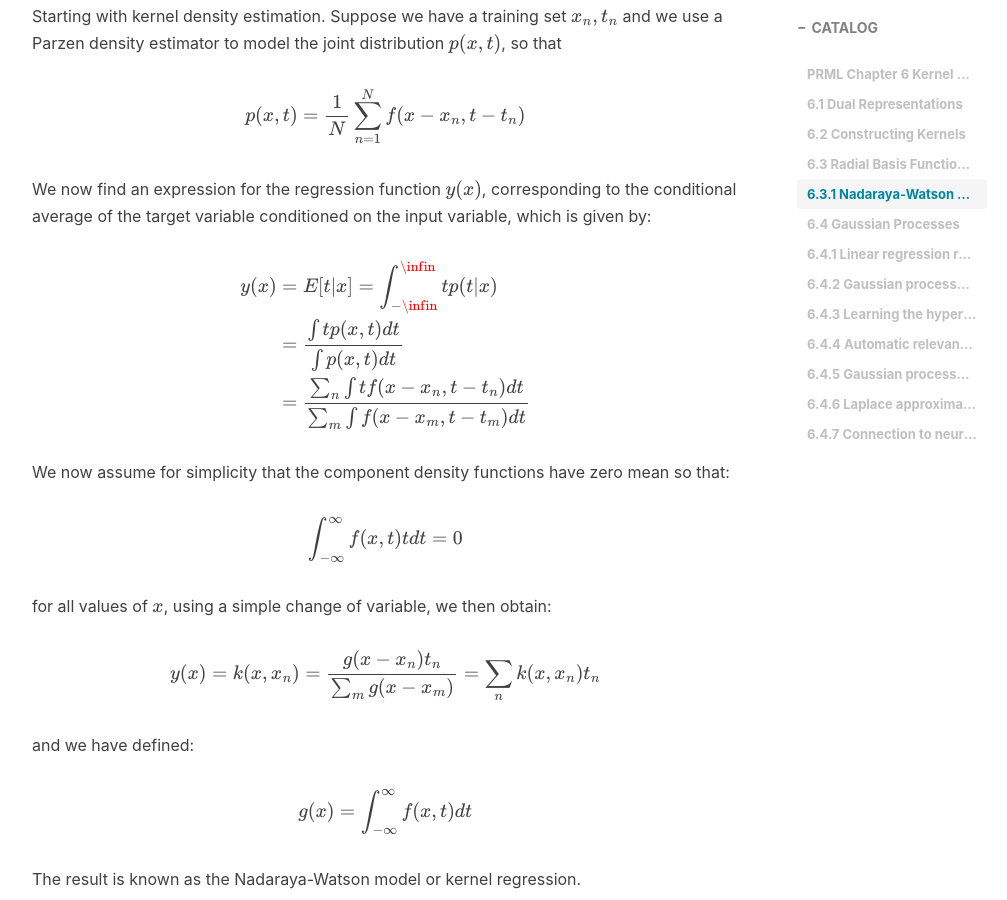
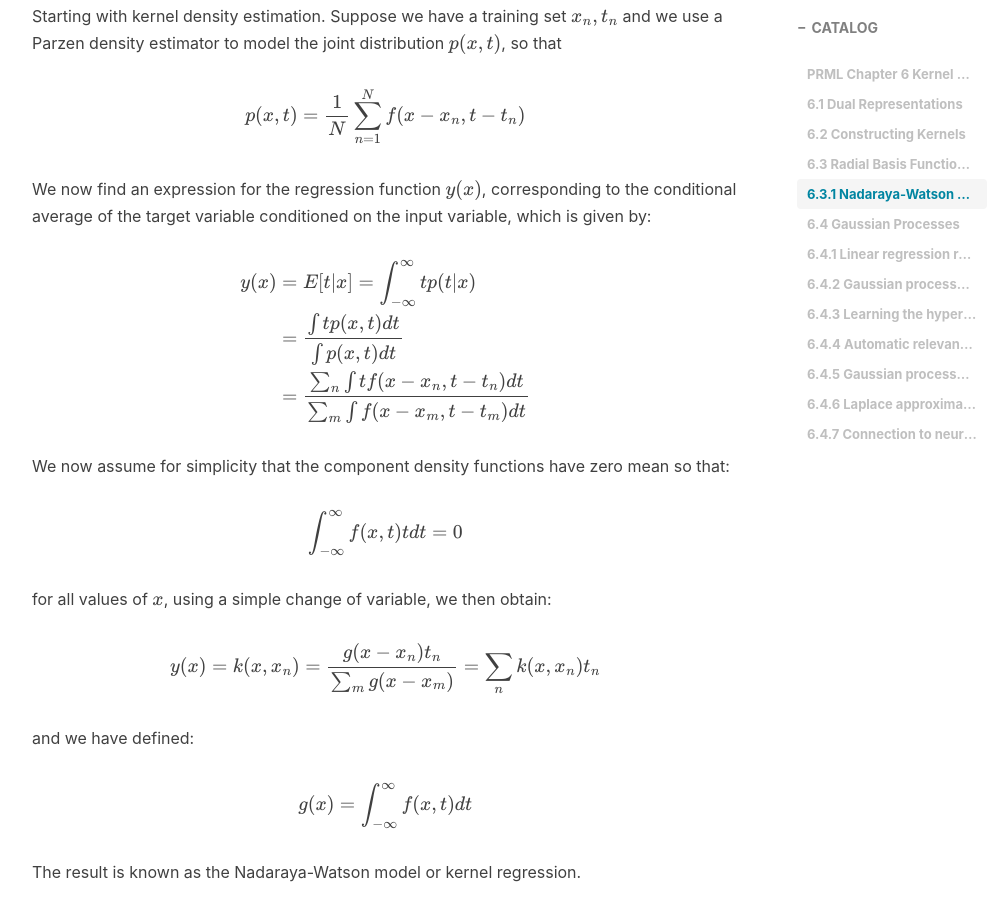
Before and after one commit to ZaccWu/ZaccWu.github.io, a Jekyll site: the page built from _posts/2019-09-17-PRML Chapter 6 Kernel Methods.md, in a window 1280 px wide and 900 px high, scrolled down 3892 px. Shown: the whole window, without its empty margins (233-1240 px from the left). Built offline with Jekyll 4.4.1, drawn with Linux system fonts in a browser that asks for light colours; nearby versions of some CDN libraries; formulas are drawn with MathJax 3; comment, search, counter and statistics services are not loaded.

Commit message:
Update 2019-09-17-PRML Chapter 6 Kernel Methods.md

```diff
--- a/_posts/2019-09-17-PRML Chapter 6 Kernel Methods.md
+++ b/_posts/2019-09-17-PRML Chapter 6 Kernel Methods.md
@@ -118,7 +118,7 @@ $$p(x,t)=\frac{1}{N}\sum_{n=1}^N f(x-x_n,t-t_n)$$
 We now find an expression for the regression function $y(x)$, corresponding to the conditional average of the target variable conditioned on the input variable, which is given by:
 
 $$\begin{aligned}
-y(x) &= E[t | x] =\int_{-\infin}^{\infin}tp(t|x)\\
+y(x) &= E[t | x] =\int_{-\infty}^{\infty}tp(t|x)\\
 &=\frac{\int tp(x,t)dt}{\int p(x,t)dt}\\
 &= \frac{\sum_{n}\int t f(x - x_{n}, t - t_{n}) dt} { \sum_{m}\int  f(x - x_{m}, t - t_{m}) dt }
 \end{aligned}$$
```
